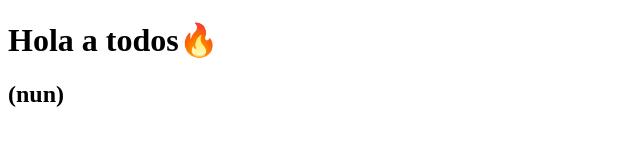
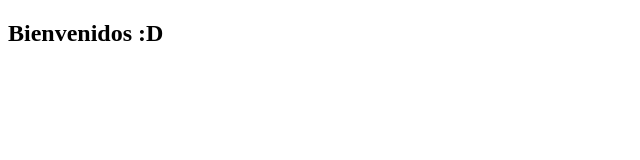
Before and after one commit to Y-Z911/Mi_Primer_Readme.md, a plain HTML site: page index.html in a window 1280 px wide. Shown: the whole page, without its empty margins (0-640 px from the left). Drawn offline with Linux system fonts and the light colour scheme.

Commit message:
Uso de restore

```diff
--- a/index.html
+++ b/index.html
@@ -6,8 +6,7 @@
     <title>Ejemplo de Hola Mundo</title>
 </head>
 <body>
-    <h1>Hola a todos🔥</h1>
-    <h2>(nun)</h2>
+    <h2>Bienvenidos :D</h2>
     <script src="app.js"></script>
 </body>
 </html>
```
